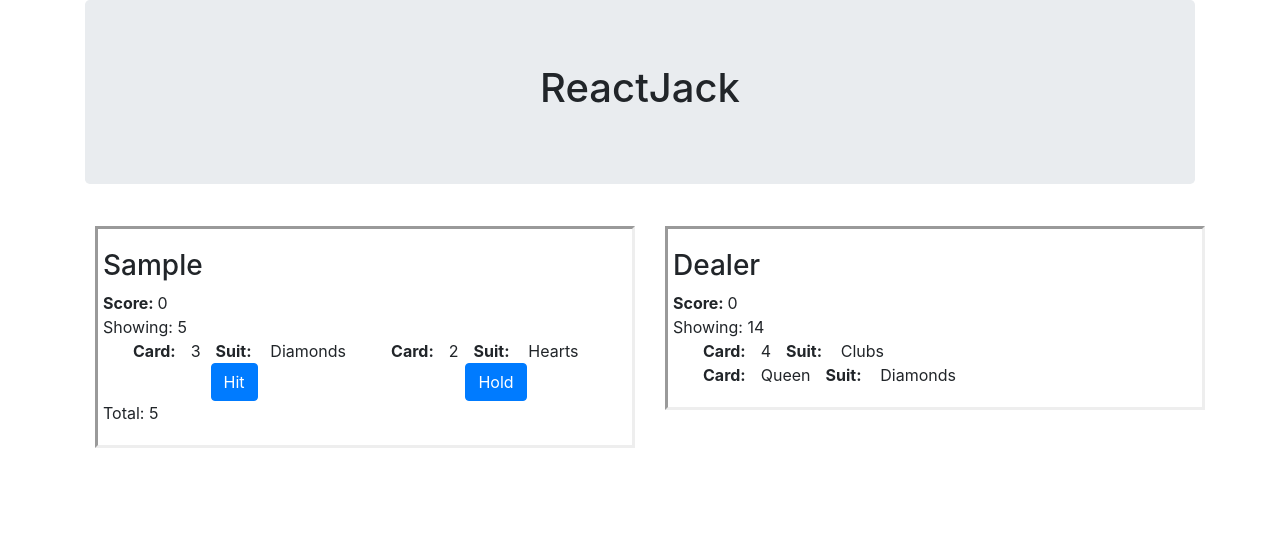
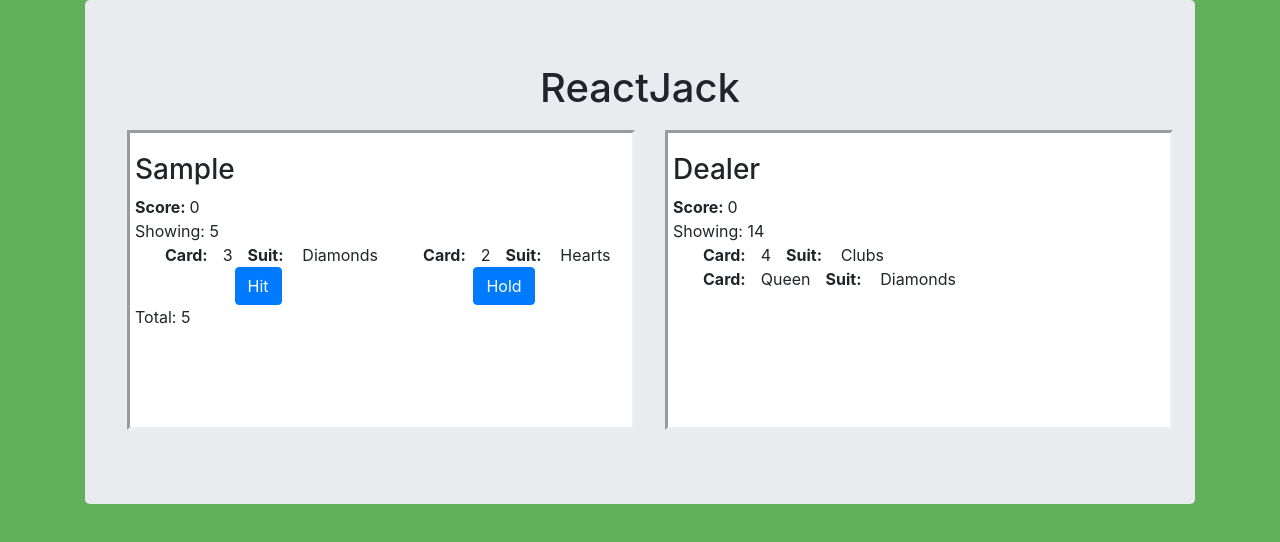
Before and after one commit to mwolfhoffman/react-jack, a React (Create React App) app: page / in a window 1280 px wide. Both pictures are taken after typing "Sample" into the empty fields and a click on the button "Start Playing!". Shown: the top 542 px of the page. Built offline with nearby package versions, Linux system fonts and the light colour scheme.

Commit message:
Some stylin

```diff
--- a/src/App.css
+++ b/src/App.css
@@ -1,7 +1,17 @@
+body{
+  background-color: #61b15a;
+}
+
 .player-container{
+  background-color: white;
   margin:10px;
   padding:20px;
   border-style: inset;
+  height: 300px;
+}
+
+.player-flex-container{
+  display:flex;
 }
 
 .card-container-key{
--- a/src/App.js
+++ b/src/App.js
@@ -1,5 +1,5 @@
 import "./App.css";
-import { Container, Row, Col, Alert } from "react-bootstrap";
+import { Container, Row, Col, Alert, Jumbotron } from "react-bootstrap";
 import Header from "./components/header";
 import Login from "./components/login";
 import { connect } from "react-redux";
@@ -19,6 +19,7 @@ function App(props) {
           GAME OVER!
         </Alert>
       ) : null}
+      <Jumbotron>
         <Row>
           <Col>
             <Header />
@@ -29,7 +30,7 @@ function App(props) {
             <Login />
           </Row>
         ) : (
-        <Row>
+          <Row className="player-flex-container">
             {props.players.map((player) => {
               return (
                 <Col key={player.id}>
@@ -39,6 +40,7 @@ function App(props) {
             })}
           </Row>
         )}
+      </Jumbotron>
     </Container>
   );
 }
--- a/src/actions/index.js
+++ b/src/actions/index.js
@@ -12,4 +12,5 @@ export default {
   TWENTY_ONE_FIRST_ROUND: "TWENTY_ONE_FIRST_ROUND",
   PLAYER_BUST: "PLAYER_BUST",
   SET_GAME_OVER: "SET_GAME_OVER",
+  START_DEALER_TURN: "START_DEALER_TURN",
 };
--- a/src/components/header.jsx
+++ b/src/components/header.jsx
@@ -1,9 +1,7 @@
-import { Jumbotron } from 'react-bootstrap';
-
 export default ()=>{
     return(
-        <Jumbotron className="center text-center">
+        <div className="center text-center">
             <h1>ReactJack</h1>
-        </Jumbotron>
+        </div>
     )
 }
--- a/src/components/player-container/index.jsx
+++ b/src/components/player-container/index.jsx
@@ -40,18 +40,24 @@ const mapDispatchToProps = {
     let newDeck = DeckService.createStandardDeck();
     return { type: actions.START_DECK, payload: newDeck };
   },
+  startDealerTurn: () => {
+    return { type: actions.START_DEALER_TURN };
+  },
 };
 
 const PlayerContainer = (props) => {
   const triggerHit = () => {
     props.hit({ playerId: props.player.id });
+    props.startDealerTurn();
+    props.dealNextRound(); // TODO: Will need to be determined if all players have held before this is called.
   };
 
   const triggerHold = () => {
     props.hold({
       playerId: props.player.id,
     });
-    props.dealNextRound();
+    props.startDealerTurn();
+    props.dealNextRound(); // TODO: Will need to be determined if all players have held before this is called.
   };
 
   const notEnoughCardForNextRound = () => {
--- a/src/reducers/index.js
+++ b/src/reducers/index.js
@@ -116,6 +116,9 @@ export default function appReducer(state = initialState, action) {
       };
     case actions.SET_GAME_OVER:
       return { ...state, gameOver: true };
+    case actions.START_DEALER_TURN:
+    //  TODO: Need to check if dealer will hit or hold.
+    //  Need to be able to communicate if next round should start.
     default:
       return { ...state };
   }
```
Lines whose indentation alone changed are shown as unchanged.
